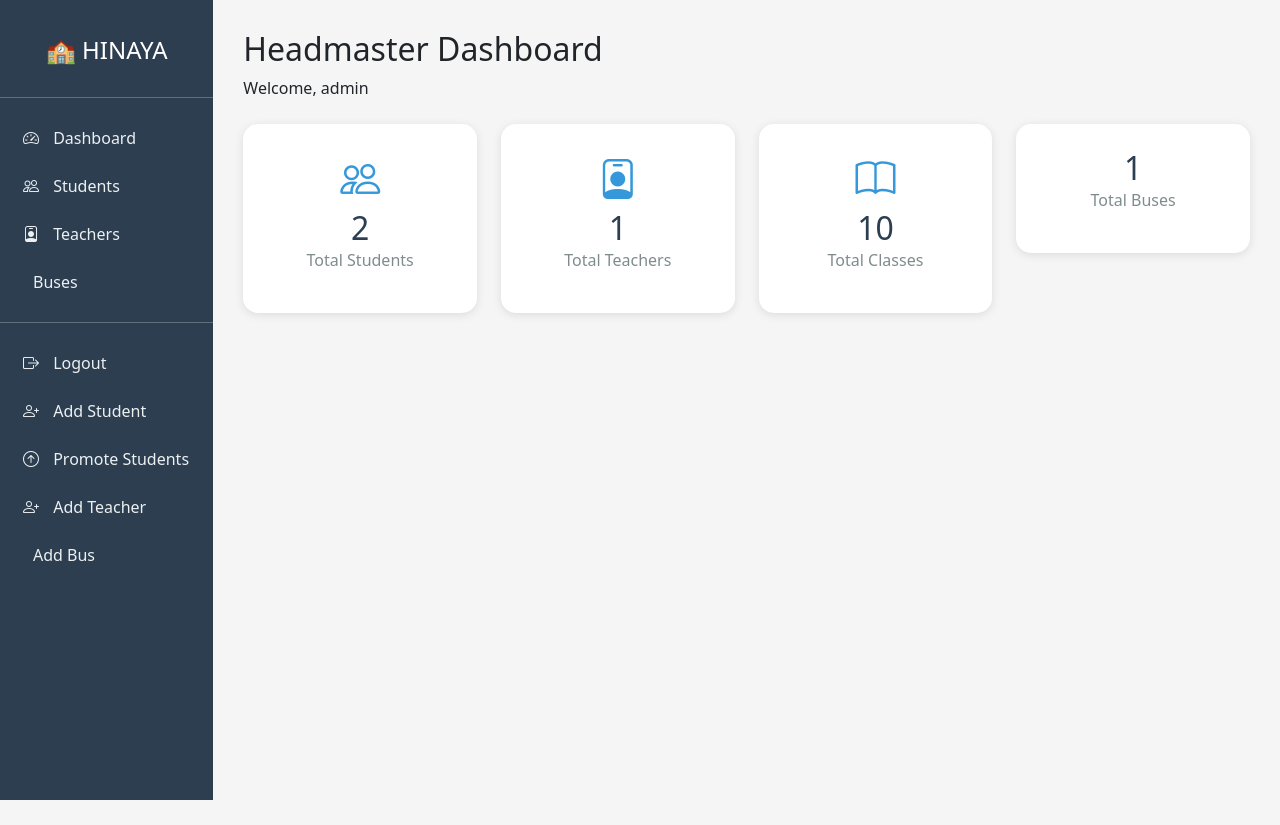
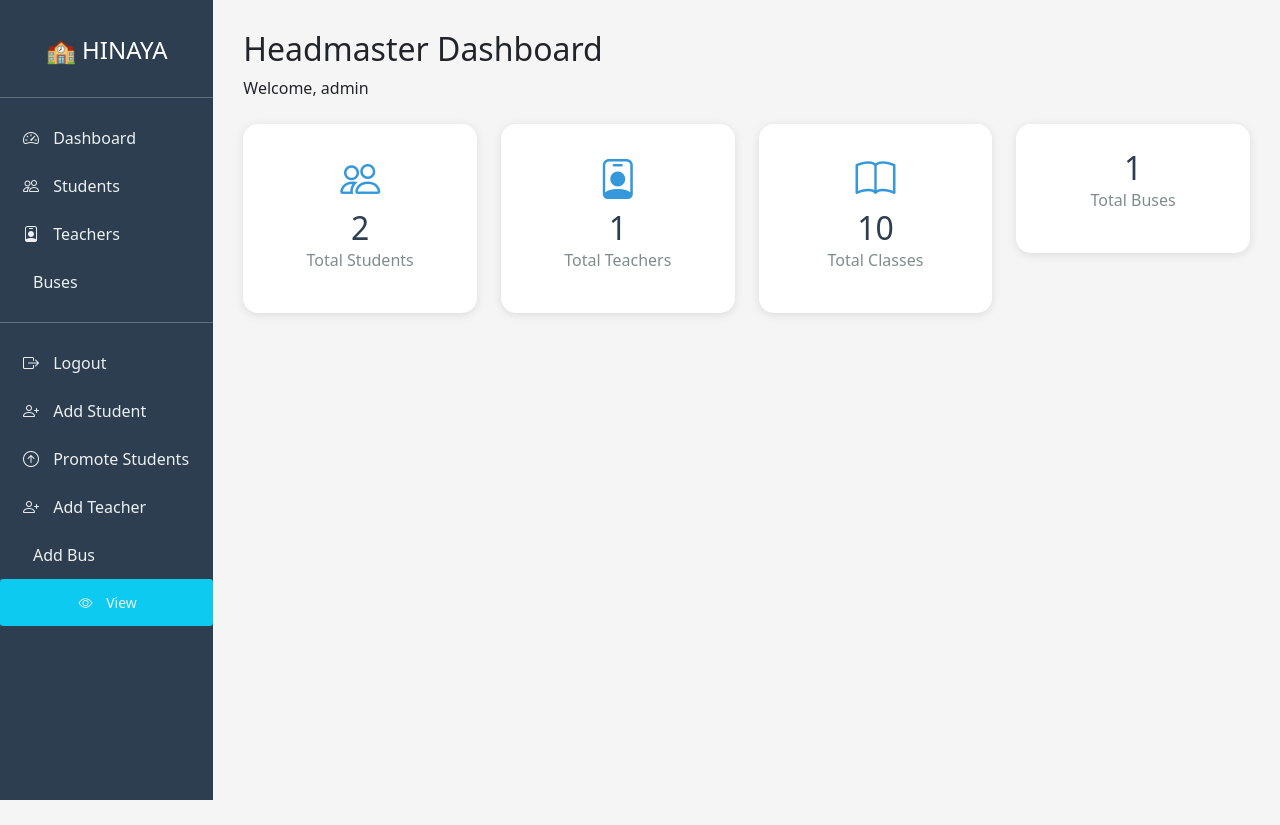
Before and after one commit to umusansizwe/hinaya_school, a Django app: page /headmaster/ in a window 1280 px wide. Shown: the top 825 px of the page. Run offline with Django 5.2, Linux system fonts and the light colour scheme; a user stored in the database is signed in; data comes from the database, SQL or seed files in the repository; data that the repository does not hold is empty.

Commit message:
Fix academic_history URL

```diff
--- a/hinaya_school/urls.py
+++ b/hinaya_school/urls.py
@@ -28,4 +28,5 @@ urlpatterns = [
     path('parent/send_message/', views.send_message, name='send_message'),
     path('school-admin_dashboard/', views.admin_dashboard, name='admin_dashboard'),
     path('school-admin/update_profile/', views.update_school_profile, name='update_school_profile'),
+    path('headmaster/academic_history/<int:student_id>/', views.academic_history, name='academic_history'),
 ]
--- a/templates/headmaster/dashboard.html
+++ b/templates/headmaster/dashboard.html
@@ -71,6 +71,10 @@
 <a href="{% url 'add_bus' %}">
     <i class="bi bi-bus-front"></i> Add Bus
 </a>
+<a href="/headmaster/academic_history/{{ report.student.id }}/" class="btn btn-info btn-sm">
+    <i class="bi bi-eye"></i> View
+</a>
+
             </div>
             <div class="col-md-10 main-content">
                 <h2>Headmaster Dashboard</h2>
```
